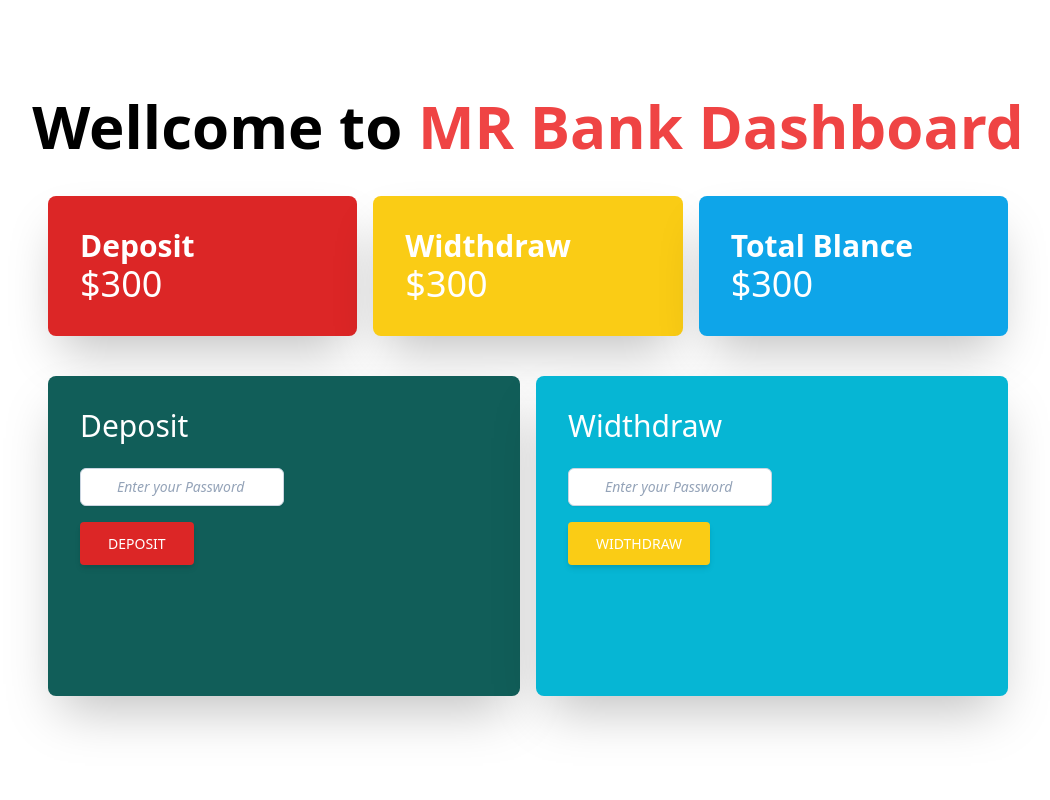
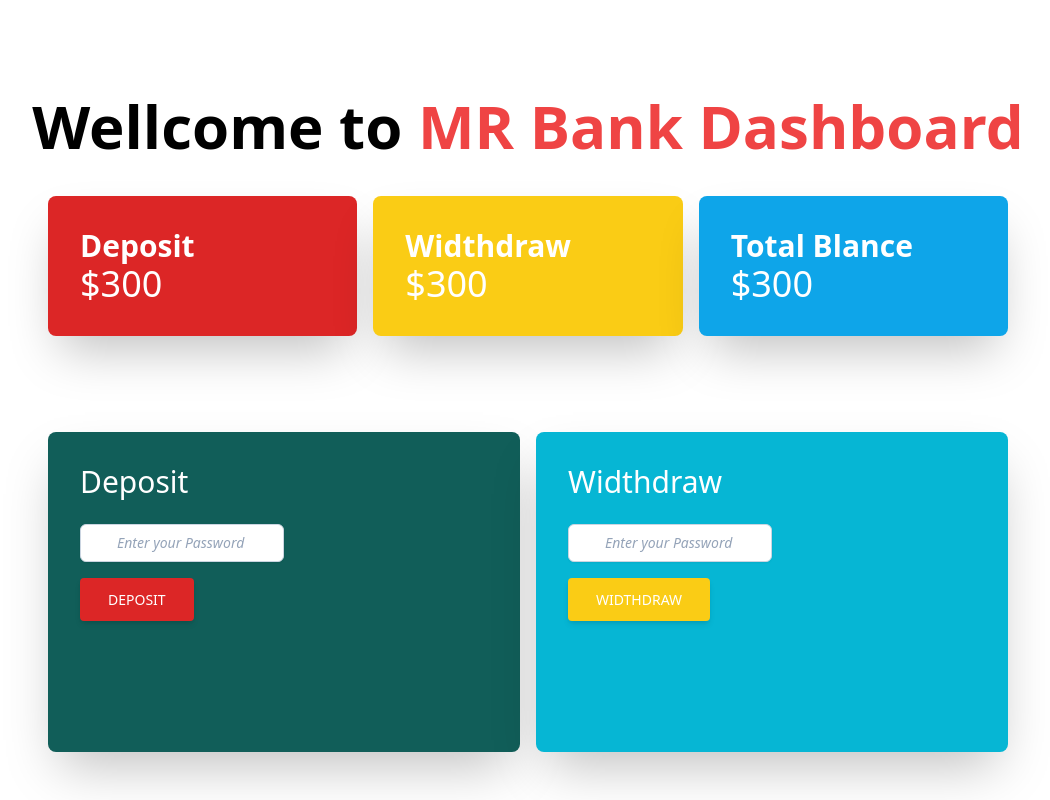
Before and after one commit to ronycse16b/Bank-js-twilind, a plain HTML site: page dashboard.html in a window 1280 px wide. Shown: the whole page, without its empty margins (112-1162 px from the left). Drawn offline with nearby package versions, Linux system fonts and the light colour scheme.

Commit message:
added something

```diff
--- a/dashboard.html
+++ b/dashboard.html
@@ -38,7 +38,7 @@
 
               </div>
         </section>
-        <section class=" mt-10 ">
+        <section class=" mt-24 ">
             <div class="grid grid-cols-2 gap-4 w-9/12 mx-auto h-80  ">
                 <div class="bg-teal-800 text-white p-8 rounded-lg shadow-2xl">
                      <h3 class="text-3xl mb-6">Deposit</h3>
```
